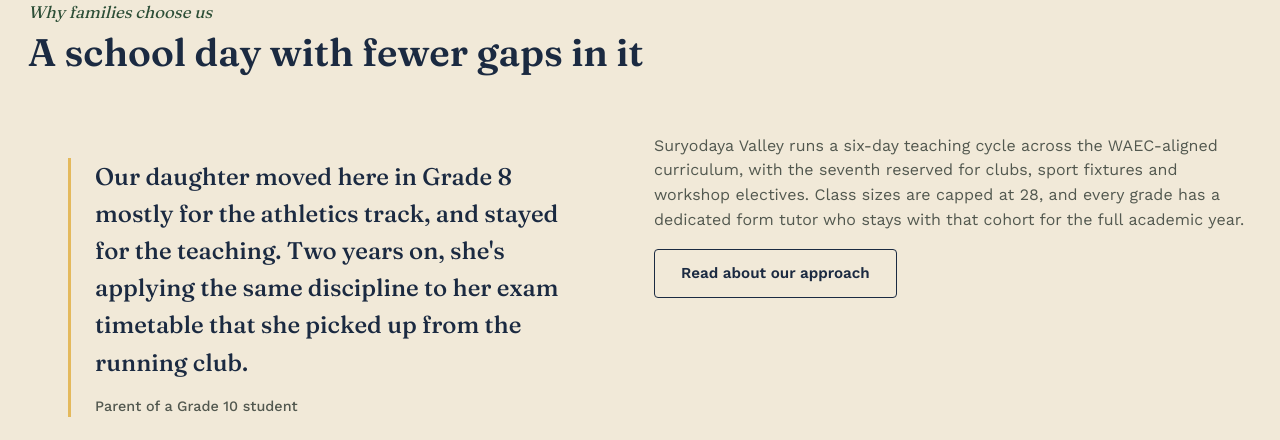
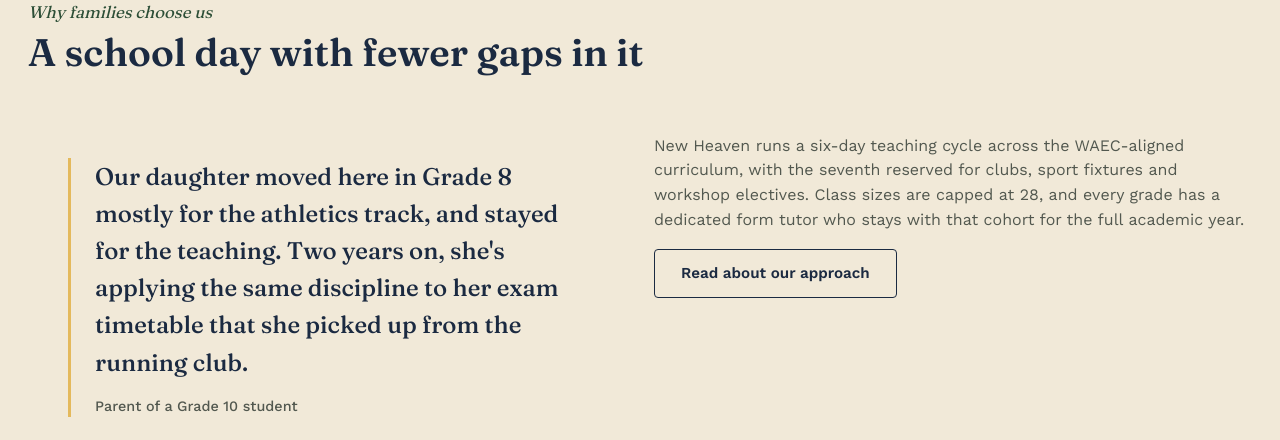
Before and after one commit to godwin515/NSIKAN-GODWIN, a Django app: page / in a window 1280 px wide. Shown: the part 1199-1639 px from the top of the page. Run offline with Django 5.2, Linux system fonts and the light colour scheme.

Commit message:
initial commit

```diff
--- a/templates/index.html
+++ b/templates/index.html
@@ -259,7 +259,7 @@
         </blockquote>
       </div>
       <div>
-        <p>Suryodaya Valley runs a six-day teaching cycle across the WAEC-aligned curriculum, with the seventh reserved for clubs, sport fixtures and workshop electives. Class sizes are capped at 28, and every grade has a dedicated form tutor who stays with that cohort for the full academic year.</p>
+        <p>New Heaven runs a six-day teaching cycle across the WAEC-aligned curriculum, with the seventh reserved for clubs, sport fixtures and workshop electives. Class sizes are capped at 28, and every grade has a dedicated form tutor who stays with that cohort for the full academic year.</p>
         <a class="btn btn-dark" href="">Read about our approach</a>
       </div>
     </div>
```
